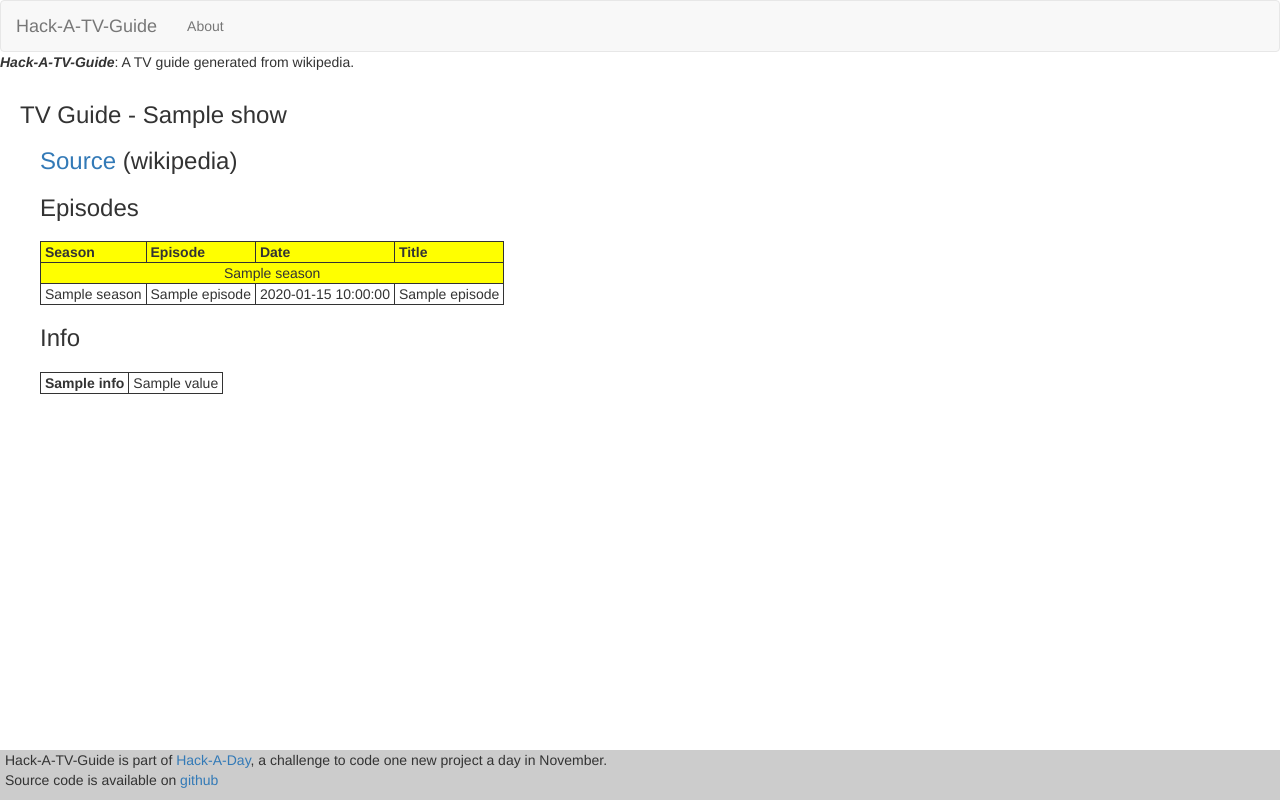
After one commit to za3k/day32_tvguide, a Flask app: template templates/show.html in a window 1280 px wide. The commit adds this page. Run offline with Flask 2, Linux system fonts and the light colour scheme; the template is opened without the code that fills it: most values are stand-ins (such as "Sample title", 1, 10 or a date in 2020); some libraries are stand-ins or nearby versions.

Commit message:
Got a list of series

```diff
--- a/app.py
+++ b/app.py
@@ -2,10 +2,11 @@
 import flask, flask_login
 from flask import url_for, request, render_template, redirect
 from flask_login import current_user
-from flask_sock import Sock
-import collections, json, queue, random
-from datetime import datetime
+import collections, json, queue, random, functools, urllib.parse, re
+from datetime import datetime,timedelta
 from base import app,load_info,ajax,DBDict,DBList,random_id,hash_id,full_url_for
+from bs4 import BeautifulSoup
+import requests
 
 # -- Info for every Hack-A-Day project --
 load_info({
@@ -19,9 +20,232 @@ load_info({
 })
 
 # -- Routes specific to this Hack-A-Day project --
-cache = DBDict("cache")
 episodes = DBDict("episodes")
+shows = DBDict("show")
 
 @app.route("/")
-def index():
-    return render_template('index.html')
+@app.route("/p/<int:page>")
+def index(page=0):
+    return index_letter("A", page)
+
+@app.route("/<letter>")
+@app.route("/<letter>/p/<int:page>")
+def index_letter(letter, page=0):
+    shows = categories_starting_with(letter)[page:page+102]
+
+    prev, next = None, None
+    if page >= 100:
+        prev = url_for("index_letter", letter=letter, page=page-100)
+    if len(shows) >= 100:
+        next = url_for("index_letter", letter=letter, page=page+100)
+
+    return render_template('index.html', shows=shows, page=page, prev=prev, next=next)
+
+@app.route("/show/<show>")
+def view_show(show):
+    show = crawl_show(show)
+    return render_template('show.html', show=show)
+
+# --- Crawling ---
+wiki_cache = DBDict("cache")
+func_cache = DBDict("func_cache")
+categories = DBDict("category")
+
+BLACKLIST = {
+    "Category:Television_characters_by_genre",
+}
+class CrawlQueue():
+    def __init__(self, init=[]):
+        self.known : Set[str] = set()
+        for x in init:
+            self.add(x)
+    def add(self, x: str):
+        if x in self.known: pass
+        if x in BLACKLIST: pass
+        self.known.add(x)
+    def extend(self, new: list[str]):
+        for x in new:
+            self.add(x)
+    def __len__(self):
+        return len(self.known)
+    def __iter__(self):
+        crawled : Set[str] = set()
+        new = True
+        while new:
+            new = False
+            for x in list(self.known):
+                if x not in crawled:
+                    crawled.add(x)
+                    yield x
+                    new = True
+
+def cached(f):
+    @functools.wraps(f)
+    def f2(*args):
+        key = f.__name__ +"("+", ".join(map(repr, args))+")"
+        if key in func_cache:
+            r = func_cache[key]
+            if r["last_crawled"] >= (datetime.today() - timedelta(days=30)):
+                return r["content"]
+        r = f(*args)
+        func_cache[key] = {
+            "last_crawled": datetime.now(),
+            "content": r,
+        }
+        return r
+    return f2
+
+def categories_starting_with(l):
+    l = l.upper()
+    all = crawl_categories()
+    r = []
+    for x in all:
+        if x.startswith(l) or x.startswith(l.lower()):
+            r.append(x)
+    return sorted(r)
+
+def getWikipediaPage(page):
+    r = wiki_cache.get(page)
+    if r and r["last_crawled"] >= (datetime.today() - timedelta(days=1)):
+        return r["content"]
+    url = "https://en.wikipedia.org/wiki/{}".format(page)
+    wiki_cache[page] = {
+        "content": requests.get(url).content,
+        "last_crawled": datetime.now(),
+    }
+    return wiki_cache[page]["content"]
+
+def crawl_category(page):
+    content = getWikipediaPage(page)
+    soup = BeautifulSoup(content, 'html.parser')
+    categories = [a.get("href").split("/")[-1] for a in soup.select('#mw-subcategories a')]
+    categories = [x for x in categories if "series" in x and "series)" not in x and "index.php" not in x]
+    pages = [a.get("href").split("/")[-1] for a in soup.select('#mw-pages a')]
+    return {
+        "parsed": soup.prettify(),
+        "categories": categories,
+        "shows": pages,
+    }
+
+def unwiki(x):
+    return urllib.parse.unquote(x).replace("_", " ")
+app.jinja_env.filters["urldecode"] = urllib.parse.unquote
+app.jinja_env.filters["unwiki"] = unwiki
+
+def crawl_show(page):
+    content = getWikipediaPage(page)
+
+    # Is it even a TV show? If not, abort early.
+    name = urllib.parse.unquote(page).replace("_", " ")
+    NOT_A_SHOW = {"show": False, "name": name, "episodes": "", "url": "https://en.wikipedia.org/wiki/"+page}
+    if b"Infobox_television" not in content: return NOT_A_SHOW
+    soup = BeautifulSoup(content, 'html.parser')
+
+    # Grab info from the infobox
+    infobox = soup.select_one("table.infobox")
+    if not infobox: return NOT_A_SHOW
+    info = {}
+    for row in infobox.select("tr"):
+        label = row.find("th")
+        value = row.find("td")
+        if not label or not value: continue
+        label = label.get_text()
+        info[label] = value.get_text()
+
+
+    # Parse episodes
+    REPLACE = {
+        'No.overall': "ep_total",
+        'No. inseason': "episode",
+        'No.': "episode",
+        'Title': "title",
+        'Directed by': "director",
+        'Written by': "writer",
+        'Original air date': "date",
+        'Original release date': "date",
+        'Prod.code': "code",
+    }
+    def header_replace(x):
+        x = re.sub(r"\[.*\]|\u200a", "", x)
+        return REPLACE.get(x, x)
+    def parse_episode_header(row):
+        return [header_replace(td.get_text()) for td in row.select("th")]
+    def parse_episode_row(header, row):
+        ep = {}
+        for header, td in zip(header, row.select("th,td")):
+            ep[header] = td.get_text()
+        return ep
+    seasons = []
+
+    # Check whether the episodes are on this page or a separate page
+    episode_tables = soup.select(".wikiepisodetable")
+    # If another page, download it and parse them
+    if len(episode_tables) == 0:
+        for a in infobox.select("a"):
+            if "list of episodes" in a.get_text():
+                ep_page = a.get("href").split("/")[-1]
+
+                content_eps = getWikipediaPage(ep_page)
+                soup_eps = BeautifulSoup(content_eps, 'html.parser')
+                episode_tables = soup_eps.select(".wikiepisodetable")
+                break
+
+    # If this page, parse them.
+    for episode_table in episode_tables:
+        season_name = "Season ?"
+        label = episode_table.find_previous("h3")
+        if label:
+            season_name = label.get_text().replace("[edit]","")
+
+        m = re.match("Season ([0-9]+)", season_name)
+        season_num = "?"
+        if m:
+            season_num = m.group(1)
+
+        rows = episode_table.select("tr:not(.expand-child)")
+        header = parse_episode_header(rows[0])
+        #print(season_name)
+        #print(header)
+        #print(parse_episode_row(header, rows[1]))
+        episodes = [parse_episode_row(header, row) for row in rows[1:]]
+        for ep in episodes:
+            ep["season"] = season_num
+        season = {
+            "name": season_name,
+            "episodes": episodes,
+        }
+        seasons.append(season)
+
+    return {
+        "show": True,
+        "seasons": seasons,
+        "name": name,
+        "info": info,
+        "url": "https://en.wikipedia.org/wiki/"+page,
+    }
+
+@cached
+def crawl_categories():
+    _categories = CrawlQueue(["Category:Television_series_by_genre"])
+    _shows = CrawlQueue()
+    for i, category in enumerate(_categories):
+        r = crawl_category(category)
+        _categories.extend(r["categories"])
+        _shows.extend(r["shows"])
+        print(i+1, "/", len(_categories), category)
+    return sorted(_shows)
+
+@app.route("/crawl/all")
+def crawl_all():
+    def generate():
+        _shows = crawl_categories()
+        yield "About to crawl {} shows.\n\n".format(len(_shows))
+        for i, show in enumerate(_shows):
+            try:
+                r = crawl_show(show)
+                shows[show] = r
+                yield "Crawled {}/{} {}\n".format(i+1, len(_shows), show)
+            except Exception:
+                yield "Failed {}/{} {}\n".format(i+1, len(_shows), show)
+            #episodes.update(r["episodes"])
+    return flask.Response(generate(), mimetype="text/plain")
--- a/static/index.js
+++ b/static/index.js
@@ -1,7 +1,6 @@
 'use strict';
 
 function main() {
-    console.log("hi");
 }
 
 (function(fn) { if (document.readyState === "complete" || document.readyState === "interactive") setTimeout(fn, 1); else document.addEventListener("DOMContentLoaded", fn); })(main);
--- a/static/style.css
+++ b/static/style.css
@@ -1,5 +1,66 @@
 /* -- This specific Hack-A-Day project -- */
+.content {
+    margin-left: 20px;
+}
 
+ul.letters {
+    list-style: none;
+}
+ul.letters li {
+    display: inline;
+    font-size: 36pt;
+}
+
+ul.shows {
+    list-style: none;
+}
+@media only screen and (min-width: 600px) {
+    ul.shows {
+        column-count: 6;
+    }
+}
+ul.shows a {
+    color: black;
+}
+ul.shows li {
+    margin-bottom: 8px;
+}
+
+ul.pagination-links {
+    list-style: none;
+}
+ul.pagination-links > li {
+    display: inline;
+    font-size: 24pt;
+}
+
+
+table, h3.season, h3.info {
+    margin: 20px 0 0 20px;
+}
+
+
+
+table {
+    border-collapse: collapse;
+}
+
+td.season {
+    background-color: yellow;
+    text-align: center;
+}
+
+table td, table th, table td {
+    padding: 0 4px 0 4px;
+    border: 1px solid;
+}
+
+table:not(.infobox) tr:nth-child(1) {
+    background-color: yellow;
+}
+table tr:nth-child(even) {
+    background-color: lightyellow;
+}
 /* -- All Hack-A-Day projects -- */
 
 .container {
--- a/templates/base.html
+++ b/templates/base.html
@@ -1,7 +1,7 @@
 <!doctype html>
 <html class="{% if fullscreen %}fullscreen{% endif %}">
 <head>
-    <title>{% block title %}{% endblock %} - {{ project_name }}</title>
+    <title>{{ project_name }}</title>
     <link rel="stylesheet" href="{{ url_for('static', filename='style.css') }}">
     <link rel="stylesheet" href="{{ url_for('static', filename='css/bootstrap.css') }}">
     <script src="{{ url_for('static', filename='js/jquery-3.6.1.js') }}"></script>
@@ -18,8 +18,6 @@
         {% endblock %}
         <li><a href="{{ url_for('about') }}">About</a>
     </ul>
-    {% if login %}
-    {% endif %}
     {% block extras %}{% endblock %}
     </div>
 </nav>
--- /dev/null
+++ b/templates/show.html
@@ -0,0 +1,44 @@
+{% extends 'base2.html' %}
+
+{% block header %}
+    <p><i><b>{{ project_name }}</b></i>: {{ description }} {{ instructions | safe }}</p>
+{% endblock %}
+
+{% block content %}
+    <h3>TV Guide - {{show.name}}</h3>
+    {% if show.show %}
+        <h3 class="info"><a href="{{show.url}}">Source</a> (wikipedia)</h3>
+        {% if show.seasons %}
+            <h3 class="info">Episodes</h3>
+            <table>
+                <tr>
+                    <th>Season</th>
+                    <th>Episode</th>
+                    <th>Date</th>
+                    <th>Title</th>
+                </tr>
+            {% for season in show.seasons | reverse %}
+                <tr class="season"><td colspan=4" class="season">{{season.name}}</td></tr>
+                {% for episode in season.episodes %}
+                    <tr>
+                        <td>{{episode.season}}</td>
+                        <td>{{episode.episode}}</td>
+                        <td>{{episode.date}}</td>
+                        <td>{{episode.title}}</td>
+                    </tr>
+                {% endfor %}
+            {% endfor %}
+            </table>
+        {% endif %}
+
+
+        <table class="infobox">
+        <h3 class="info">Info</h3>
+        {% for label, value in show.info.items() %}
+            <tr><th>{{label}}</th><td>{{value}}</td></tr>
+        {% endfor %}
+        </table>
+    {% else %}
+        <h2>Oops. This is not actually a real TV show. My bad.</h2>
+    {% endif %}
+{% endblock %}
```
Also changed, not shown: templates/index.html (+26 -1 lines).
